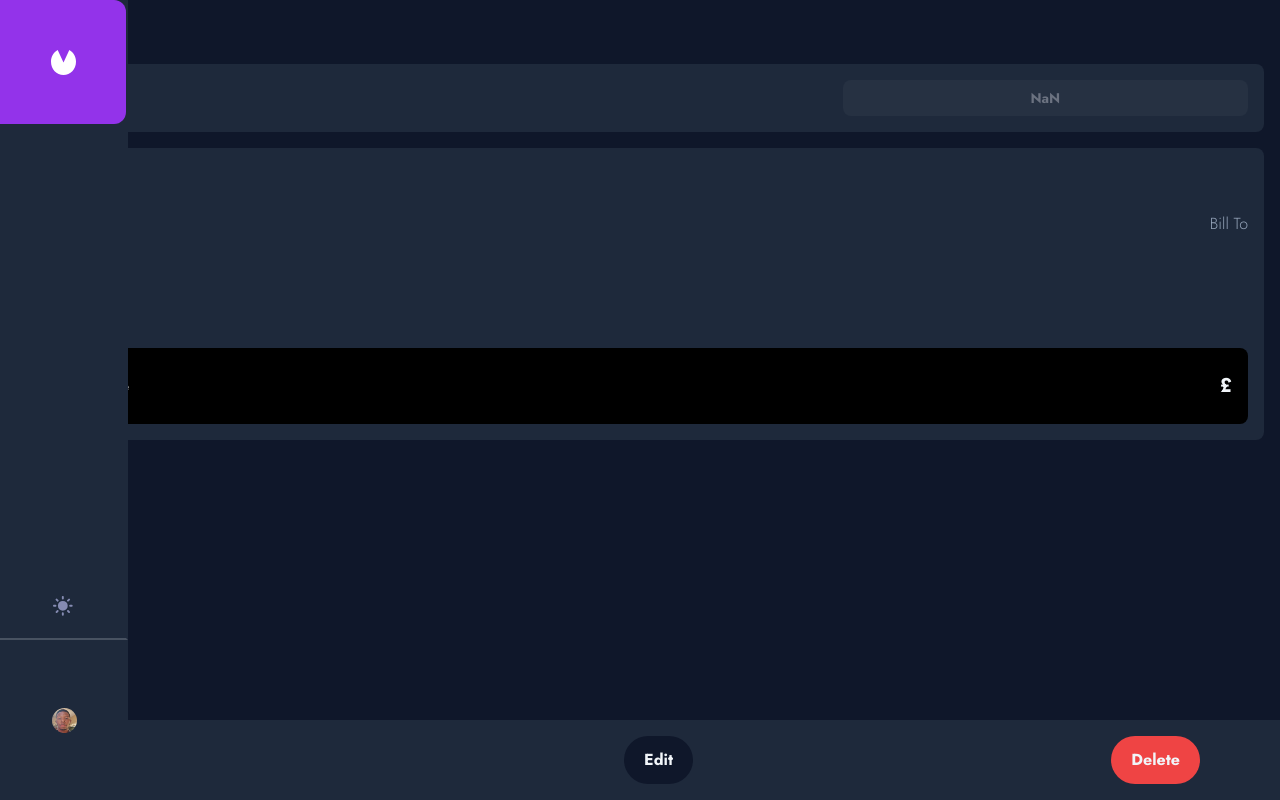
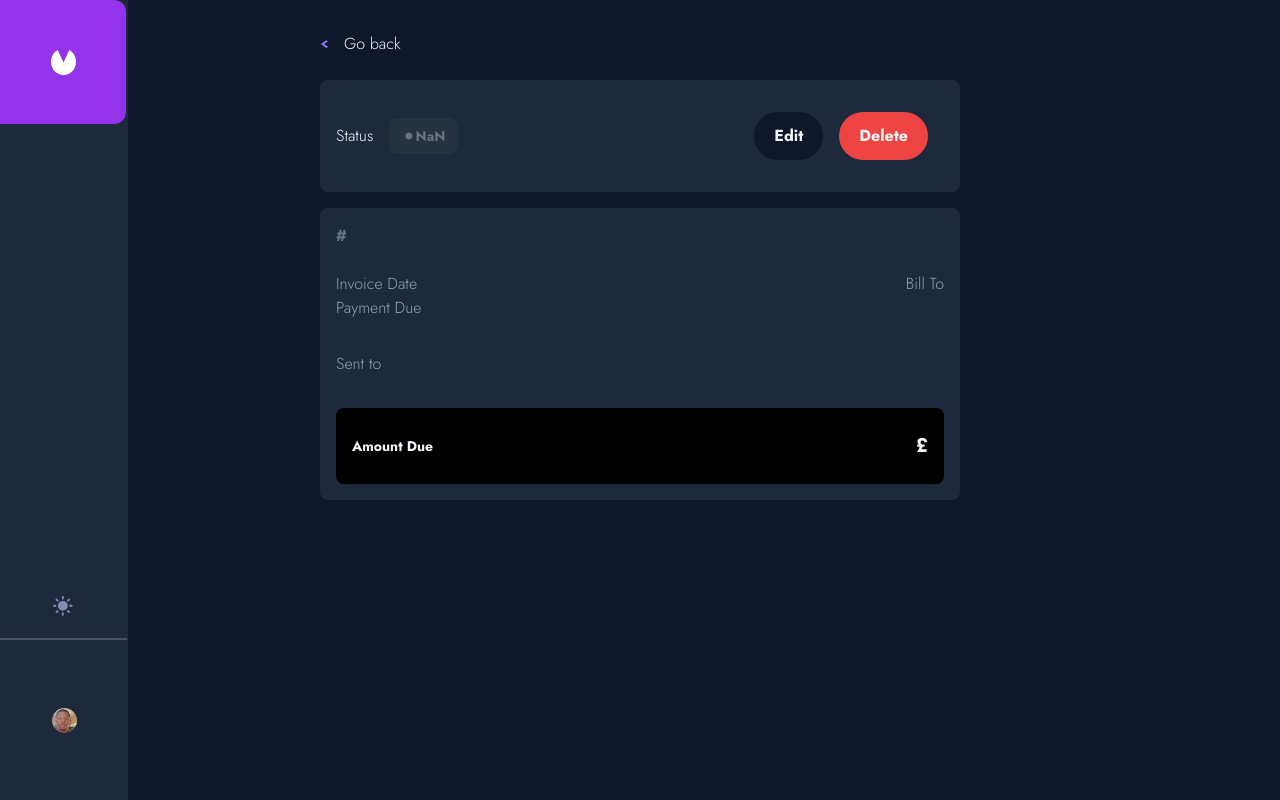
Before and after one commit to Paienobe/invoice-app, a Next.js app: page /invoice/1 in a window 1280 px wide. Built offline with nearby package versions, Linux system fonts and the light colour scheme.

Commit message:
styled invoice page

```diff
--- a/components/Invoice components/InvoiceFooter.js
+++ b/components/Invoice components/InvoiceFooter.js
@@ -2,8 +2,8 @@ import React from 'react'
 
 const InvoiceFooter = () => {
   return (
-    <div className='bg-slate-800 absolute left-0 right-0 bottom-0 pr-16'>
-      <div className='flex items-center justify-between w-1/2 ml-auto p-4'>
+    <div className='bg-slate-800 absolute left-0 right-0 bottom-0 pr-16 sm:static sm:w-full sm:pr-0'>
+      <div className='flex items-center justify-between w-1/2 ml-auto p-4 sm:justify-end'>
         <button className='bg-slate-900 px-5 py-3 rounded-full font-semibold mr-4'>
           Edit
         </button>
--- a/components/Invoice components/InvoiceStatus.js
+++ b/components/Invoice components/InvoiceStatus.js
@@ -1,9 +1,12 @@
 import React from 'react'
+import { GoPrimitiveDot } from 'react-icons/go'
+import InvoiceFooter from './InvoiceFooter'
 
 const InvoiceStatus = ({ status }) => {
   return (
     <div className='flex items-center justify-between bg-slate-800 p-4 rounded-lg'>
-      <p>Status</p>
+      <div className='flex items-center justify-between w-full sm:w-1/4'>
+        <p className='sm:mr-4'>Status</p>
         <div
           className={`${
             status?.toLowerCase() === 'paid'
@@ -11,7 +14,7 @@ const InvoiceStatus = ({ status }) => {
               : status?.toLowerCase() === 'pending'
               ? 'bg-yellow-500'
               : 'bg-gray-500'
-        } p-2 w-1/3 flex items-center justify-center bg-opacity-10 rounded-lg`}
+          } p-2 w-1/3 flex items-center justify-center bg-opacity-10 rounded-lg sm:w-2/3`}
         >
           <p
             className={`${
@@ -20,11 +23,14 @@ const InvoiceStatus = ({ status }) => {
                 : status?.toLowerCase() === 'pending'
                 ? 'text-yellow-500'
                 : 'text-gray-500'
-          } font-semibold text-sm`}
+            } font-semibold text-sm flex items-center`}
           >
+            <GoPrimitiveDot />
             {status?.charAt(0).toUpperCase() + status?.slice(1)}
           </p>
         </div>
+      </div>
+      <InvoiceFooter />
     </div>
   )
 }
--- a/components/InvoiceListContainer.js
+++ b/components/InvoiceListContainer.js
@@ -2,11 +2,11 @@ import React from 'react'
 import { useGlobalContext } from '../context/globalContext'
 import InvoiceListItem from './InvoiceListItem'
 
-const InvoiceListContainer = () => {
+const InvoiceListContainer = ({ showForm }) => {
   const { state } = useGlobalContext()
 
   return (
-    <div className='lg:w-4/5'>
+    <div className={`lg:w-4/5 ${showForm && 'hidden'}`}>
       {state.map((item) => {
         return <InvoiceListItem {...item} key={item.id} />
       })}
--- a/pages/index.js
+++ b/pages/index.js
@@ -17,7 +17,7 @@ export default function Home() {
 
       <main className='p-4 relative sm:p-12 lg:px-48 mt-16 lg:flex lg:flex-col items-center'>
         <InvoiceListHeader setShowForm={setShowForm} />
-        <InvoiceListContainer />
+        <InvoiceListContainer showForm={showForm} />
         <InvoiceForm showForm={showForm} setShowForm={setShowForm} />
       </main>
     </div>
--- a/pages/invoice/[id].js
+++ b/pages/invoice/[id].js
@@ -1,4 +1,4 @@
-import React from 'react'
+import React, { useEffect, useState } from 'react'
 import Image from 'next/image'
 import { useGlobalContext } from '../../context/globalContext'
 import Link from 'next/link'
@@ -15,23 +15,40 @@ const DetailedInvoice = () => {
   const requiredInvoice = state.find((invoice) => {
     return invoice?.id?.toLowerCase() === invoiceID
   })
+  const [displayFooter, setDisplayFooter] = useState(true)
+
+  useEffect(() => {
+    if (window.innerWidth >= 640) {
+      setDisplayFooter(false)
+    }
+
+    window.addEventListener('resize', () => {
+      if (window.innerWidth >= 640) {
+        setDisplayFooter(false)
+      }
+    })
+  }, [displayFooter])
 
   return (
-    <div className='bg-slate-900 min-h-screen p-4 text-slate-100 relative font-Jost'>
+    <div className='bg-slate-900 min-h-screen p-4 text-slate-100 relative font-Jost pt-20 sm:pt-28 sm:px-14 lg:px-80 lg:pt-8'>
       <Head>
         <title>Invoice/{invoiceID?.toUpperCase()}</title>
       </Head>
 
       <Link href='/'>
         <div className='flex items-center cursor-pointer mb-6'>
-          <Image src='/images/icon-arrow-left.svg' width={8} height={8} alt="" />
+          <Image
+            src='/images/icon-arrow-left.svg'
+            width={8}
+            height={8}
+            alt=''
+          />
           <p className='ml-4'>Go back</p>
         </div>
       </Link>
-
       <InvoiceStatus {...requiredInvoice} />
       <InvoiceBody requiredInvoice={requiredInvoice} />
-      <InvoiceFooter />
+      {displayFooter && <InvoiceFooter />}
     </div>
   )
 }
```
Lines whose indentation alone changed are shown as unchanged.
